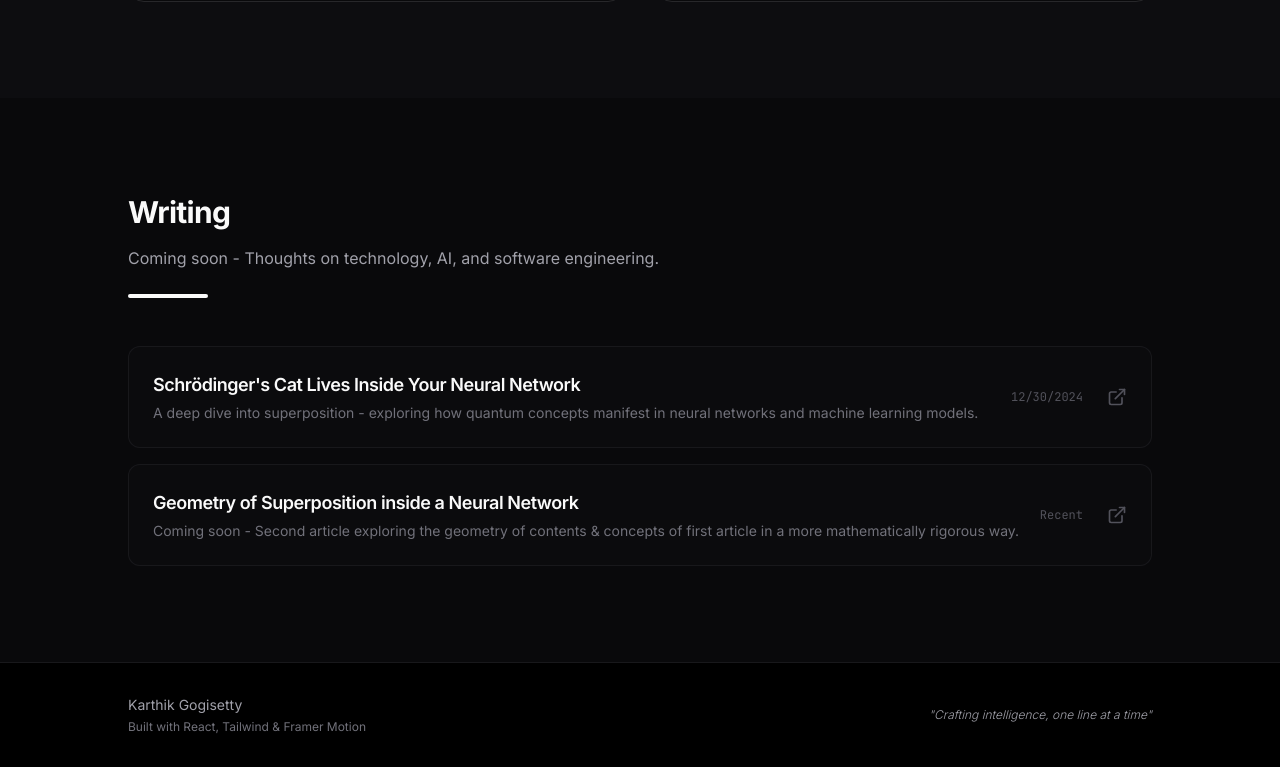
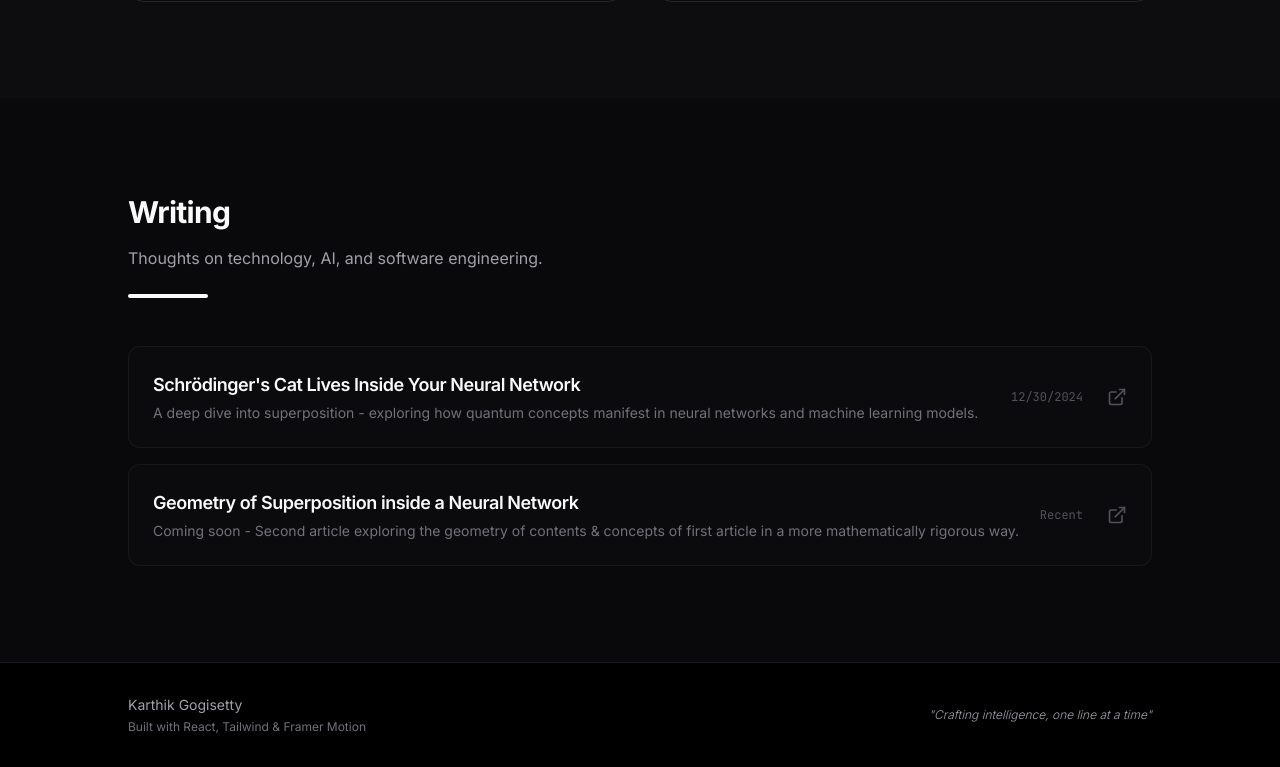
Before and after one commit to karthikgogisetty/__myWayToZenith__, a React (Create React App) app: page / in a window 1280 px wide. Shown: the part 3667-4434 px from the top of the page. Built offline with nearby package versions, Linux system fonts and the light colour scheme.

Commit message:
Remove 'Coming soon' from writing section description

```diff
--- a/src/App.js
+++ b/src/App.js
@@ -471,7 +471,7 @@ export default function App() {
             className="mb-12"
           >
             <h2 className="text-3xl font-bold tracking-tight mb-4">Writing</h2>
-            <p className="text-muted-foreground max-w-2xl">Coming soon - Thoughts on technology, AI, and software engineering.</p>
+            <p className="text-muted-foreground max-w-2xl">Thoughts on technology, AI, and software engineering.</p>
             <motion.div
               initial={{ scaleX: 0 }}
               whileInView={{ scaleX: 1 }}
```
